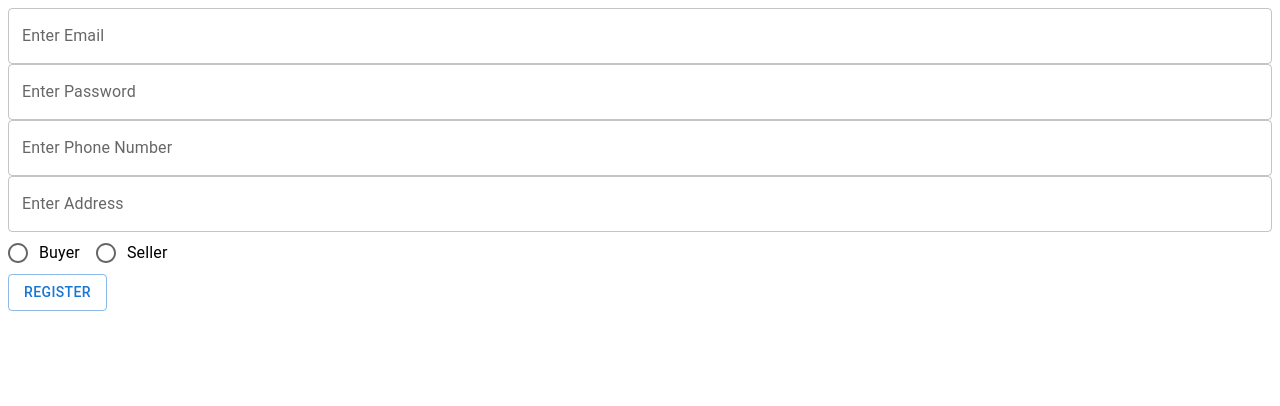
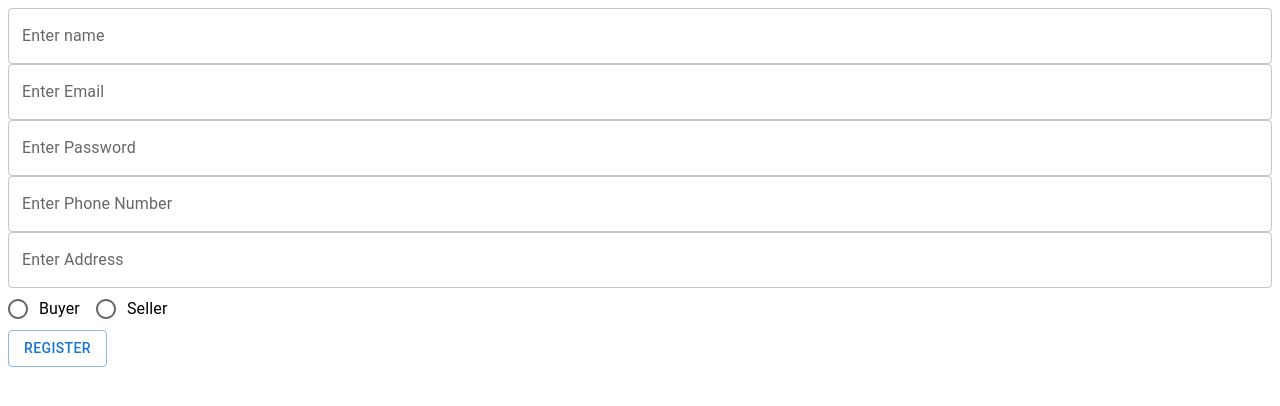
Before and after one commit to yube01/recycleNet, a React (Vite) app in the folder client/: page /register in a window 1280 px wide. Shown: the top 406 px of the page. Built offline with nearby package versions, Linux system fonts and the light colour scheme.

Commit message:
fix server

```diff
--- a/client/src/pages/Register.jsx
+++ b/client/src/pages/Register.jsx
@@ -5,21 +5,23 @@ import * as Yup from 'yup';
 import Button from '@mui/material/Button';
 
 const initialValues = {
+  name:"",
     email: "",
     password: "",
     phone: "",
     address: "",
-    user_type: ""
+    userType: ""
 };
 
 const validationSchema = Yup.object({
+  name: Yup.string().required('Required'),
     email: Yup.string().email("Invalid Email Format").required('Required'),
     password: Yup.string().required("Required"),
     phone: Yup.string()
         .matches(/^[0-9]{10}$/, "Must be exactly 10 digits")
         .required("Required"),
     address: Yup.string().required("Required"),
-    user_type: Yup.string().oneOf(['buyer', 'seller'], 'Required').required('Required')
+    userType: Yup.string().oneOf(['buyer', 'seller'], 'Required').required('Required')
 });
 
 export default function Register() {
@@ -48,6 +50,16 @@ export default function Register() {
       >
         {({ errors, touched }) => (
           <Form>
+                      <Field
+              as={TextField}
+              id="name"
+              name="name"
+              label="Enter name"
+              variant="outlined"
+              error={touched.name && Boolean(errors.name)}
+              helperText={touched.name && errors.name}
+              fullWidth
+            />
             <Field
               as={TextField}
               id="email"
@@ -90,7 +102,7 @@ export default function Register() {
               helperText={touched.address && errors.address}
               fullWidth
             />
-            <Field name="user_type">
+            <Field name="userType">
               {({ field }) => (
                 <RadioGroup {...field} row>
                   <FormControlLabel
@@ -106,8 +118,8 @@ export default function Register() {
                 </RadioGroup>
               )}
             </Field>
-            {touched.user_type && errors.user_type && (
-              <div style={{ color: 'red' }}>{errors.user_type}</div>
+            {touched.userType && errors.userType && (
+              <div style={{ color: 'red' }}>{errors.userType}</div>
             )}
             <Button type="submit" variant="outlined">
               Register
```
